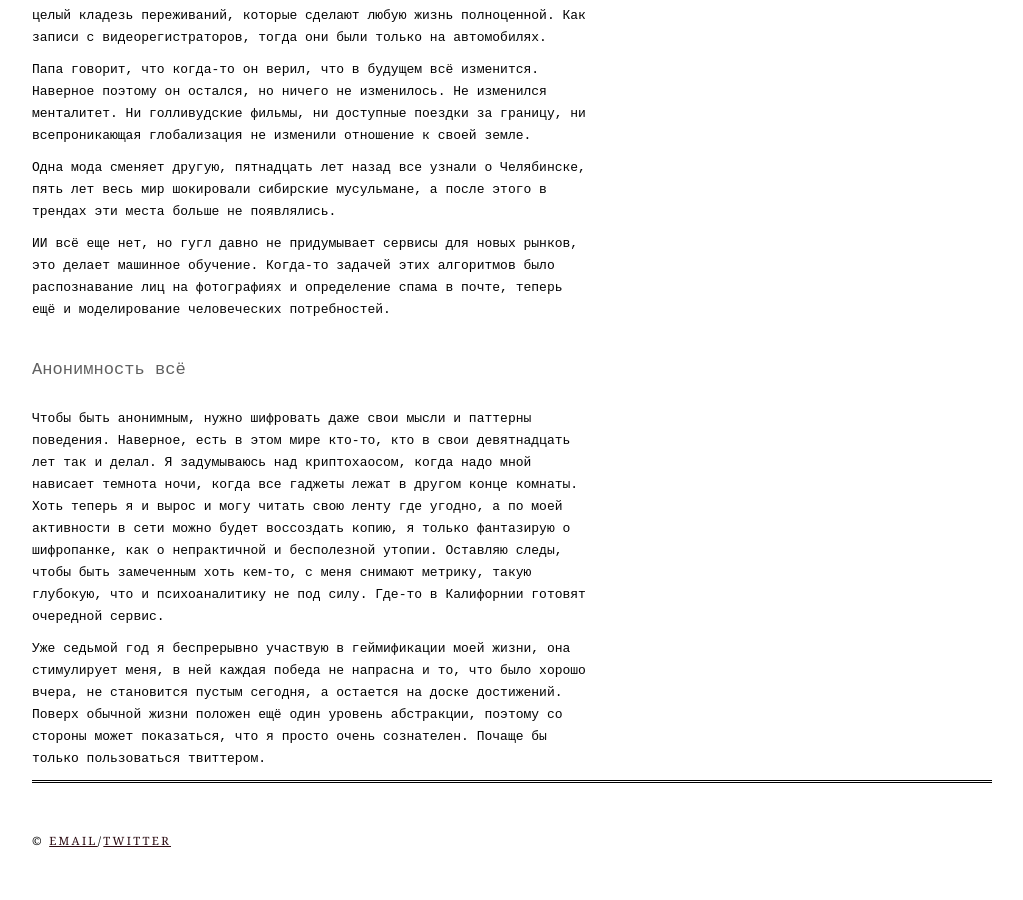
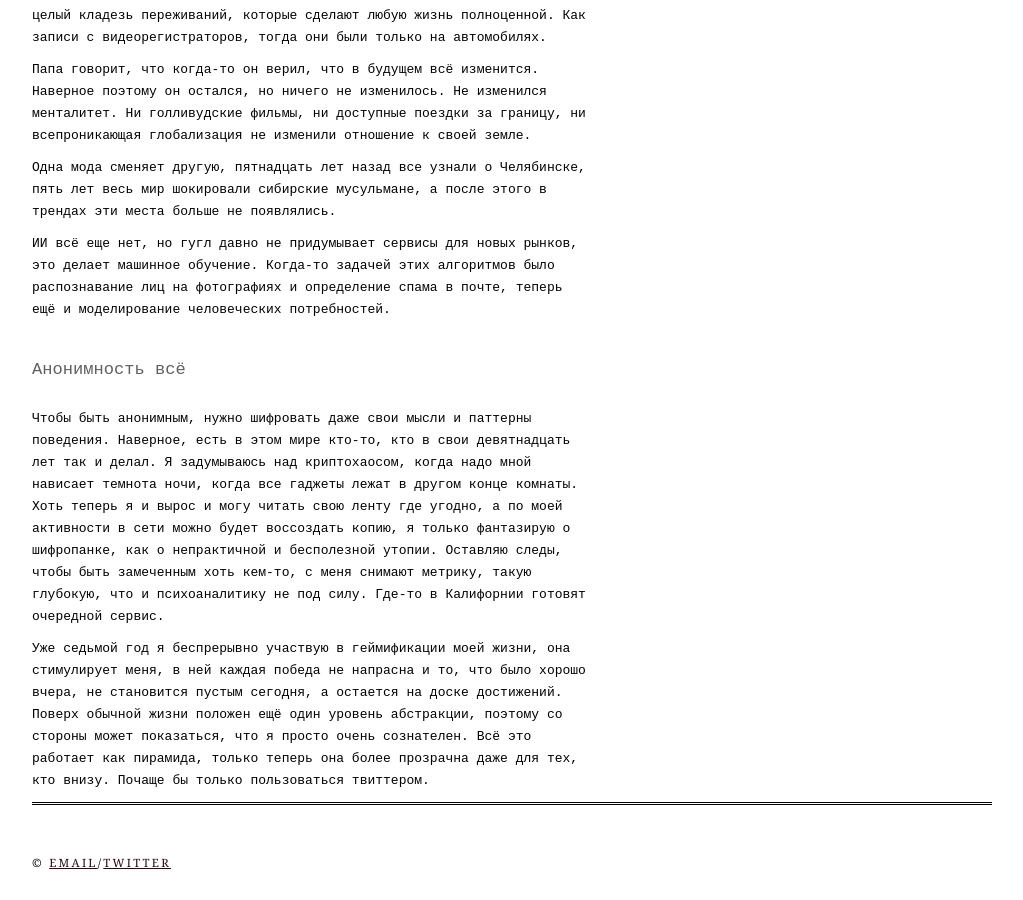
Before and after one commit to ptmt/ptmt.github.com, a Jekyll site: the page built from _posts/2013-03-18-2028.md, in a window 1280 px wide and 900 px high, scrolled down 2828 px. Shown: the whole window, without its empty margins (128-1151 px from the left). Built offline with Jekyll 4.4.1, drawn with Linux system fonts in a browser that asks for light colours; Markdown is read by kramdown in place of the engine named in the settings; before the commit the page ends 3706 px from its top, so only the background shows below that.

Commit message:
post update

```diff
--- a/_posts/2013-03-18-2028.md
+++ b/_posts/2013-03-18-2028.md
@@ -47,4 +47,4 @@ Silk Road — шелковый путь, Amazon для адералла, кок
 
 Чтобы быть анонимным, нужно шифровать даже свои мысли и паттерны поведения. Наверное, есть в этом мире кто-то, кто в свои девятнадцать лет так и делал. Я задумываюсь над криптохаосом, когда надо мной нависает темнота ночи, когда все гаджеты лежат в другом конце комнаты. Хоть теперь я и вырос и могу читать свою ленту где угодно, а по моей активности в сети можно будет воссоздать копию, я только фантазирую о шифропанке, как о непрактичной и бесполезной утопии. Оставляю следы, чтобы быть замеченным хоть кем-то, с меня снимают метрику, такую глубокую, что и психоаналитику не под силу. Где-то в Калифорнии готовят очередной сервис.
 
-Уже седьмой год я беспрерывно участвую в геймификации моей жизни, она стимулирует меня, в ней каждая победа не напрасна и то, что было хорошо вчера, не становится пустым сегодня, а остается на доске достижений. Поверх обычной жизни положен ещё один уровень абстракции, поэтому со стороны может показаться, что я просто очень сознателен. Почаще бы только пользоваться твиттером.
+Уже седьмой год я беспрерывно участвую в геймификации моей жизни, она стимулирует меня, в ней каждая победа не напрасна и то, что было хорошо вчера, не становится пустым сегодня, а остается на доске достижений. Поверх обычной жизни положен ещё один уровень абстракции, поэтому со стороны может показаться, что я просто очень сознателен. Всё это работает как пирамида, только теперь она более прозрачна даже для тех, кто внизу. Почаще бы только пользоваться твиттером.
```
Also changed, not shown: 1 other file.
